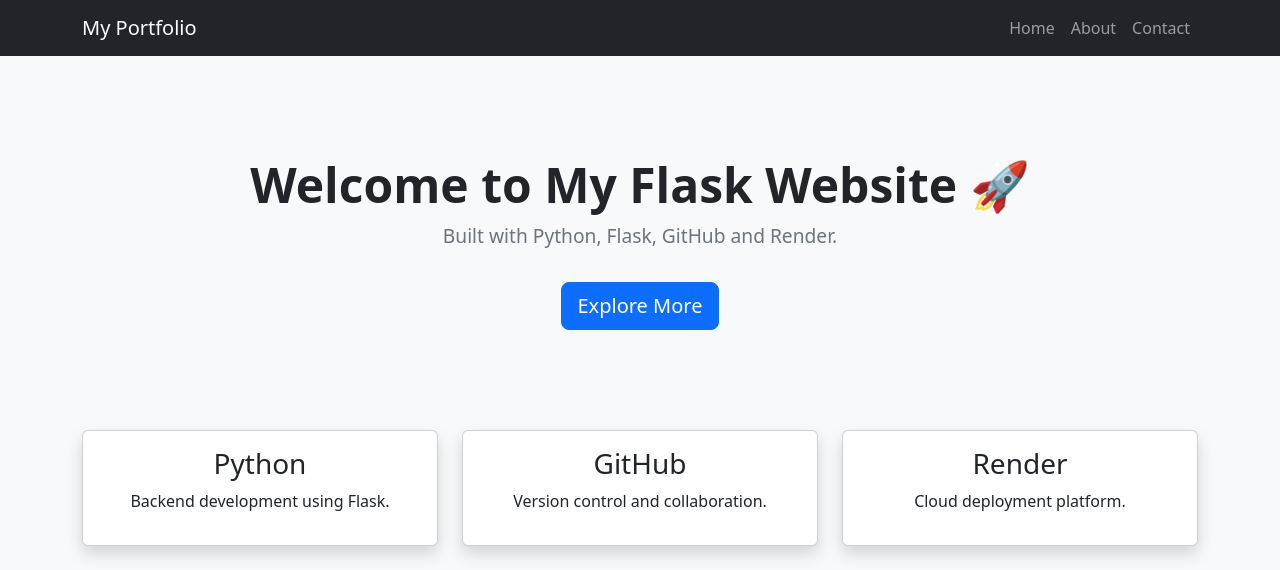
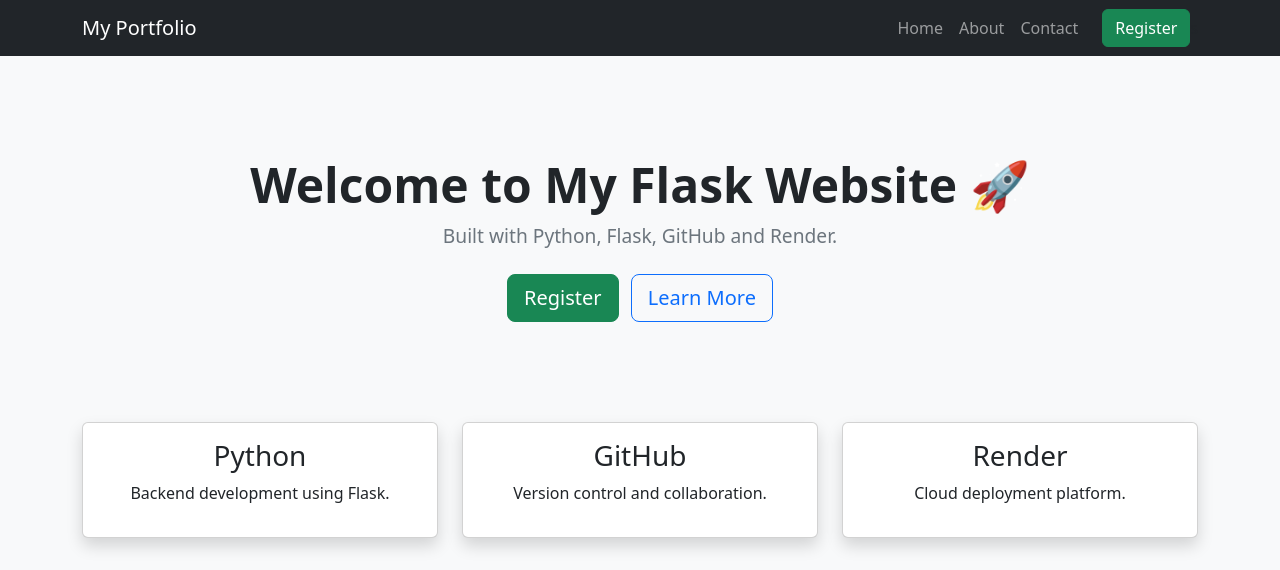
Before and after one commit to rohan5115/my-first-flask-app, a Flask app: page / in a window 1280 px wide. Shown: the top 570 px of the page. Run offline with Flask 3, Linux system fonts and the light colour scheme.

Commit message:
Registration page added

```diff
--- a/templates/home.html
+++ b/templates/home.html
@@ -13,11 +13,20 @@
     <div class="container">
         <a class="navbar-brand" href="/">My Portfolio</a>
 
-        <div class="navbar-nav ms-auto">
-            <a class="nav-link" href="/">Home</a>
-            <a class="nav-link" href="/about">About</a>
-            <a class="nav-link" href="/contact">Contact</a>
-        </div>
+        <div class="navbar-nav ms-auto align-items-center">
+
+    <a class="nav-link" href="/">Home</a>
+
+    <a class="nav-link" href="/about">About</a>
+
+    <a class="nav-link" href="/contact">Contact</a>
+
+    <a href="/register"
+       class="btn btn-success ms-3">
+       Register
+    </a>
+
+</div>s
     </div>
 </nav>
 
@@ -30,9 +39,17 @@
             Built with Python, Flask, GitHub and Render.
         </p>
 
-        <a href="/about" class="btn btn-primary btn-lg mt-3">
-            Explore More
-        </a>
+        <div class="mt-4">
+
+    <a href="/register" class="btn btn-success btn-lg me-2">
+        Register
+    </a>
+
+    <a href="/about" class="btn btn-outline-primary btn-lg">
+        Learn More
+    </a>
+
+</div>
 
     </div>
 </section>
```
